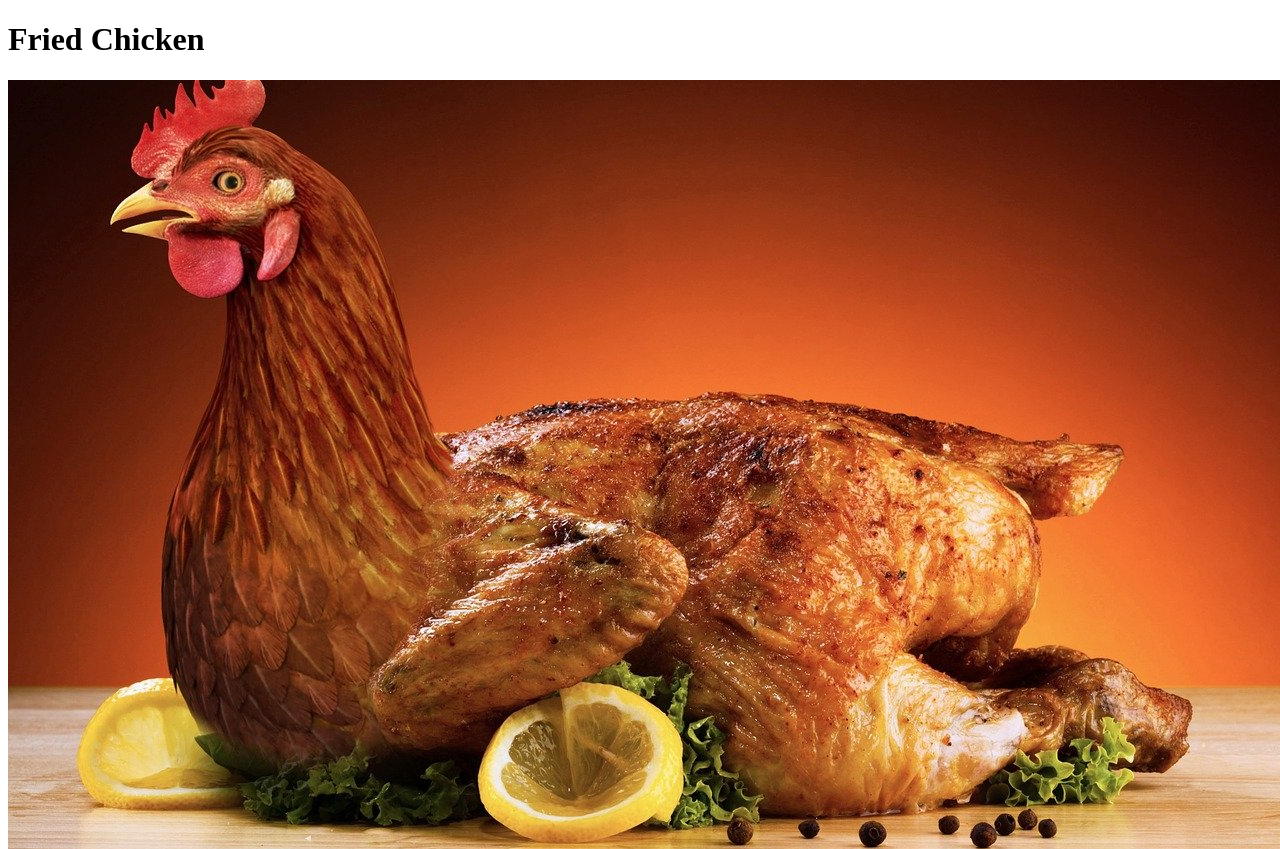
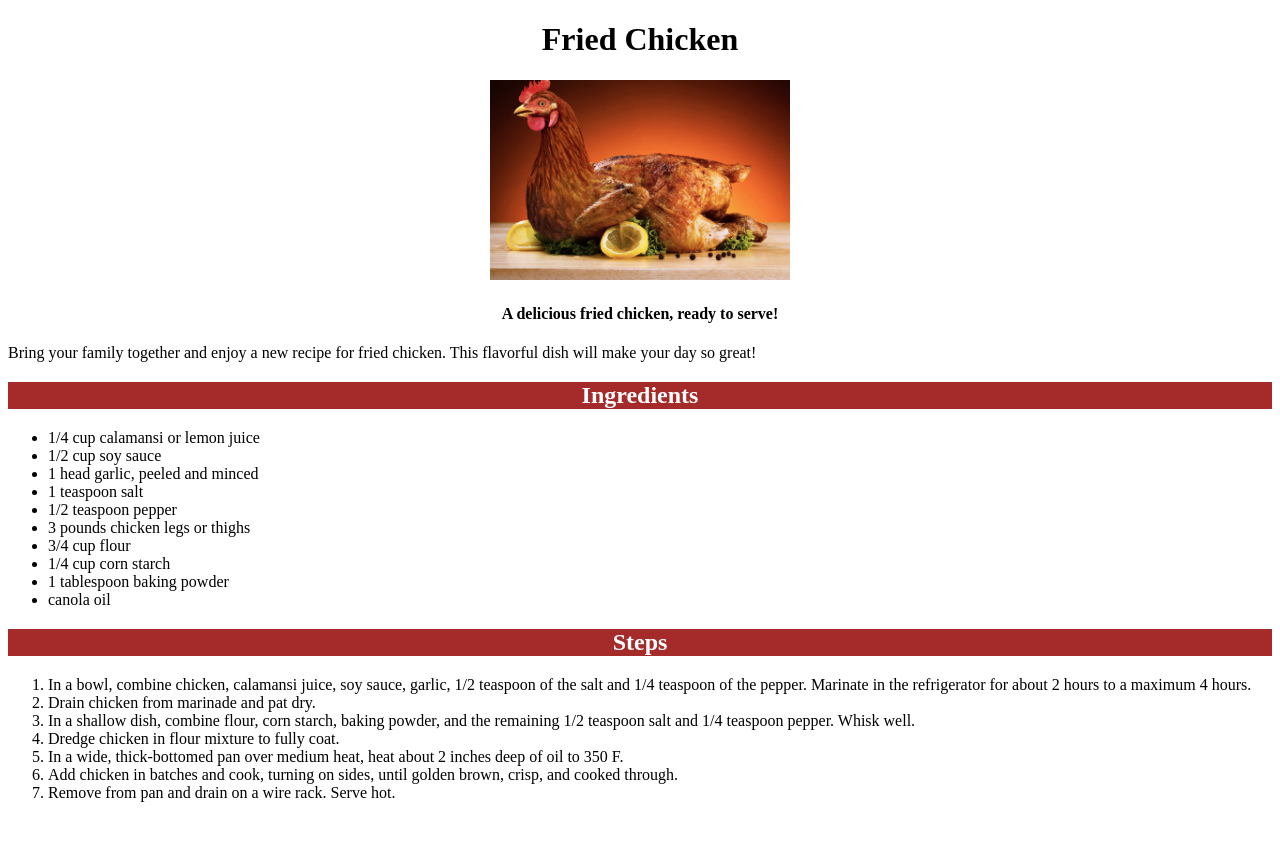
Before and after one commit to naknamu/odin-recipes, a plain HTML site: page recipes/fried-chicken/friedchicken.html in a window 1280 px wide. Shown: the top 849 px of the page. After the commit the page ends 818 px from the top, so only its background shows below. Drawn offline with Linux system fonts and the light colour scheme.

Commit message:
Added css file

```diff
--- /dev/null
+++ b/recipes/fried-chicken/friedchicken-style.css
@@ -0,0 +1,17 @@
+.dish-name,
+.picture,
+.img-description,
+h2
+ {
+    text-align: center;
+}
+
+img {
+    height: auto;
+    width: 300px;
+}
+
+h2 {
+    background-color: brown;
+    color: white;
+}
--- a/recipes/fried-chicken/friedchicken.html
+++ b/recipes/fried-chicken/friedchicken.html
@@ -4,12 +4,15 @@
     <meta charset="UTF-8">
     <meta http-equiv="X-UA-Compatible" content="IE=edge">
     <meta name="viewport" content="width=device-width, initial-scale=1.0">
-    <title>Pork Sinigang</title>
+    <title>Fried Chicken</title>
+    <link rel="stylesheet" href="friedchicken-style.css">
 </head>
 <body>
-    <h1>Fried Chicken</h1>
-    <img src="fried-chicken.jpg" alt="fried chicken">
-    <h4>A delicious fried chicken, ready to serve!</h4>
+    <h1 class="dish-name">Fried Chicken</h1>
+    <div class="picture">
+        <img src="fried-chicken.jpg" alt="fried chicken">
+    </div>
+    <h4 class="img-description">A delicious fried chicken, ready to serve!</h4>
     <p>Bring your family together and enjoy a new recipe for fried chicken.
         This flavorful dish will make your day so great!
     </p>
```
